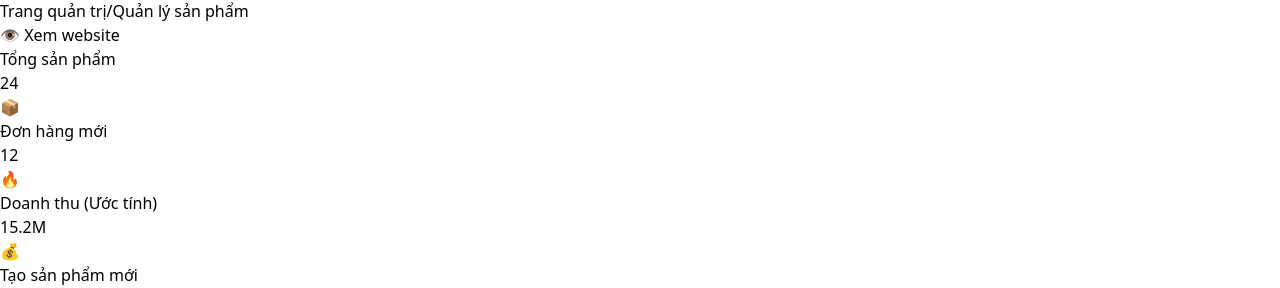
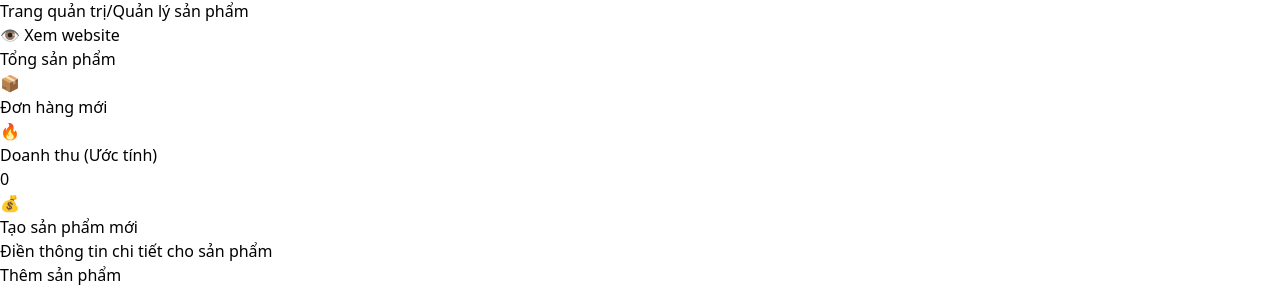
Before and after one commit to trung142p/my-shop-frontend, a React app: page /admin/dashboard in a window 1280 px wide. Shown: the part 817-1105 px from the top of the page. Built offline with nearby package versions, Linux system fonts and the light colour scheme; no server answers; sample sign-in values are in the browser's storage; the HTML template or start-up script is replaced by a standard one.

Commit message:
update admindashboard

```diff
--- a/src/pages/admin/AdminDashboard.jsx
+++ b/src/pages/admin/AdminDashboard.jsx
@@ -87,9 +87,9 @@ function AdminDashboard() {
                 <main className="p-8">
                     {/* Stats Section */}
                     <div className="grid grid-cols-1 md:grid-cols-3 gap-6 mb-8">
-                        <StatCard title="Tổng sản phẩm" value="24" icon="📦" color="bg-blue-500" />
-                        <StatCard title="Đơn hàng mới" value="12" icon="🔥" color="bg-orange-500" />
-                        <StatCard title="Doanh thu (Ước tính)" value="15.2M" icon="💰" color="bg-green-500" />
+                        <StatCard title="Tổng sản phẩm" value="" icon="📦" color="bg-blue-500" />
+                        <StatCard title="Đơn hàng mới" value="" icon="🔥" color="bg-orange-500" />
+                        <StatCard title="Doanh thu (Ước tính)" value="0" icon="💰" color="bg-green-500" />
                     </div>
 
                     <div className="grid grid-cols-1 lg:grid-cols-12 gap-8">
```
